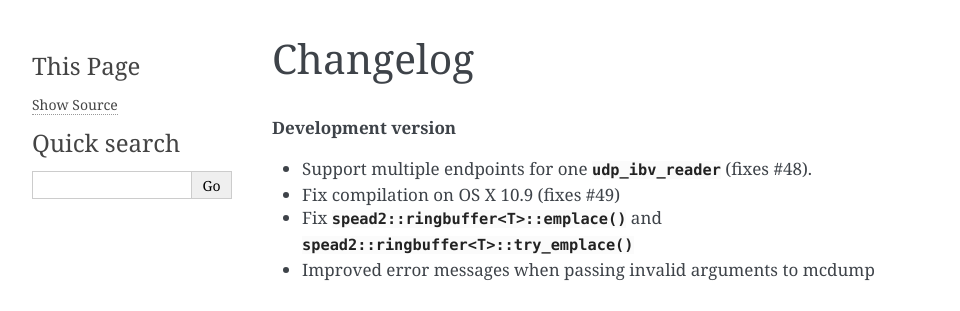
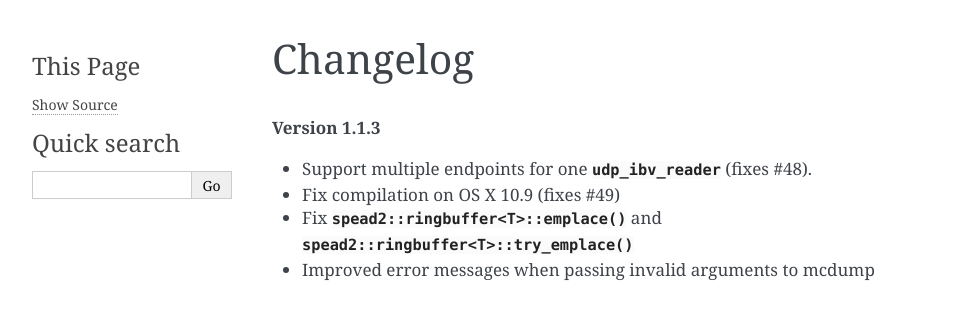
Before and after one commit to ska-sa/spead2, a Sphinx documentation site: the page built from doc/changelog.rst, in a window 1280 px wide and 900 px high. Shown: the top 311 px of the window, without its empty margins (148-1108 px from the left). Built offline with Sphinx 7.4.7, drawn with Linux system fonts in a browser that asks for light colours.

Commit message:
Prepare v1.1.3

```diff
--- a/doc/changelog.rst
+++ b/doc/changelog.rst
@@ -1,7 +1,7 @@
 Changelog
 =========
 
-.. rubric:: Development version
+.. rubric:: Version 1.1.3
 
 - Support multiple endpoints for one :cpp:class:`~spead2::recv::udp_ibv_reader`
   (fixes #48).
--- a/spead2/_version.py
+++ b/spead2/_version.py
@@ -1 +1 @@
-__version__ = "1.1.2"
+__version__ = "1.1.3"
```
